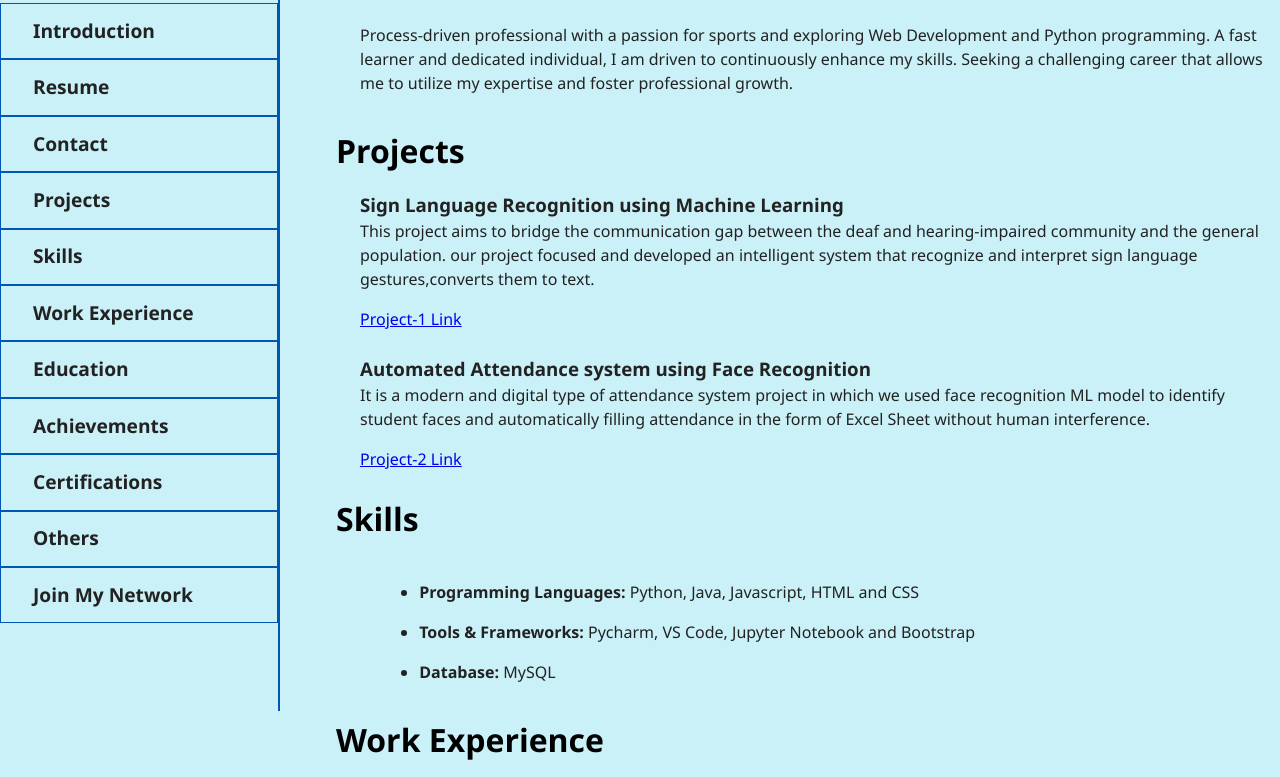
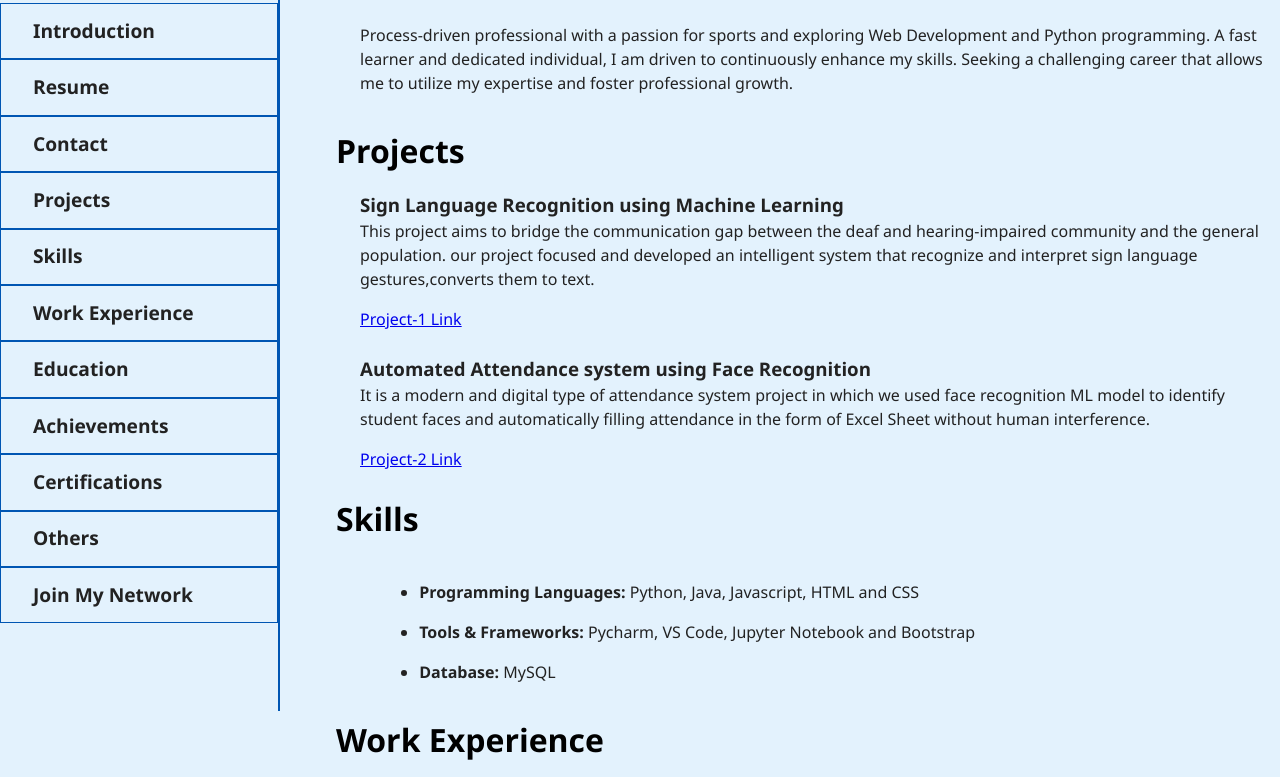
Before and after one commit to prajwalhc-18/PrajwalHC, a plain HTML site: page index.html in a window 1280 px wide. Shown: the part 89-866 px from the top of the page. Drawn offline with Linux system fonts and the light colour scheme.

Commit message:
Update styles.css

```diff
--- a/styles.css
+++ b/styles.css
@@ -1,6 +1,6 @@
 * {
     margin: 0;
-    background-color: #caf0f8;
+    background-color: #e3f2fd;
   }
 
   body {
```
